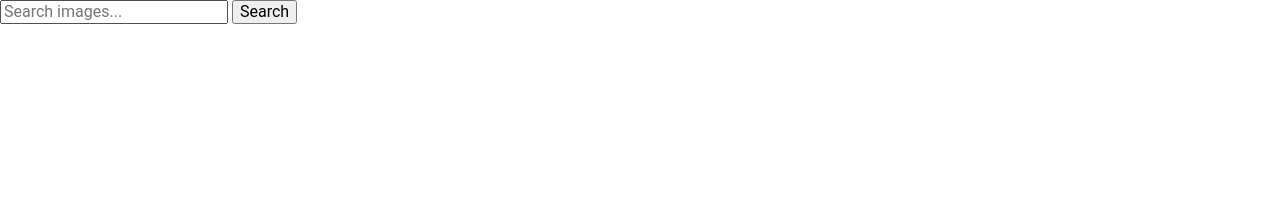
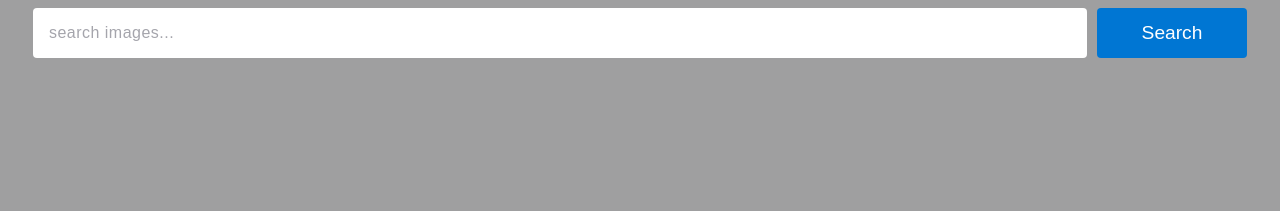
Before and after one commit to juliedevdes/goit-js-hw-13-image-finder, a website built with Parcel: page src/index.html in a window 1280 px wide. Built offline with nearby package versions, Linux system fonts and the light colour scheme.

Commit message:
added styles

```diff
--- a/src/handlebars/gallery.hbs
+++ b/src/handlebars/gallery.hbs
@@ -2,7 +2,7 @@
   {{#each this}}
     <li>
       <div class='photo-card'>
-        <img src={{webformatURL}} alt={{tags}} height='300' width='300' />
+        <img src={{webformatURL}} alt={{tags}} height='300' width='450' />
 
         <div class='stats'>
           <p class='stats-item'>
--- a/src/index.html
+++ b/src/index.html
@@ -3,7 +3,8 @@
   <head>
     <meta charset="UTF-8" />
     <meta name="viewport" content="width=device-width, initial-scale=1.0" />
-    <title>image-finder</title>
+    <title>image-finder</title
+
     <link
       rel="stylesheet"
       href="https://cdnjs.cloudflare.com/ajax/libs/modern-normalize/1.0.0/modern-normalize.min.css"
@@ -14,7 +15,13 @@
   </head>
   <body>
     <form class="search-form" id="search-form">
-      <input type="text" name="query" autocomplete="off" placeholder="Search images..." />
+      <input
+        class="input"
+        type="text"
+        name="query"
+        autocomplete="off"
+        placeholder="search images..."
+      />
       <button class="submit-btn">Search</button>
     </form>
     <div id="js-container" class="js-container"></div>
--- a/src/index.js
+++ b/src/index.js
@@ -5,15 +5,17 @@ import galleryTemplate from './handlebars/gallery.hbs';
 import refs from './js/references';
 import PixabayApi from './js/apiService';
 
-//code to render page
+//render-page code
 function createPage(imgs) {
   refs.container.insertAdjacentHTML('beforeend', galleryTemplate(imgs));
 }
 
+//for load-more btn
 const showLoadMoreBtn = function () {
   refs.loadMoreButton.classList.remove('visually-hidden');
 };
 
+//for scroll
 const scrollToNewImg = function () {
   refs.loadMoreButton.scrollIntoView({
     behavior: 'smooth',
@@ -21,7 +23,7 @@ const scrollToNewImg = function () {
   });
 };
 
-//creating new instance ✨
+//✨ creating new instance ✨
 const pixabayApi = new PixabayApi();
 
 //two function for events
@@ -33,7 +35,7 @@ const onSubmit = function (event) {
   pixabayApi.fetchImg().then(imgs => {
     createPage(imgs.hits);
   });
-  setTimeout(showLoadMoreBtn, 3000);
+  setTimeout(showLoadMoreBtn, 2000);
 };
 
 const onLoadMoreClick = function (event) {
@@ -44,6 +46,6 @@ const onLoadMoreClick = function (event) {
   setTimeout(scrollToNewImg, 500);
 };
 
-//and adding event listeners
+//event listeners, personally 👏
 refs.form.addEventListener('submit', onSubmit);
 refs.loadMoreButton.addEventListener('click', onLoadMoreClick);
--- a/src/sass/main.scss
+++ b/src/sass/main.scss
@@ -7,7 +7,10 @@ h6,
 p {
   margin: 0;
 }
-
+body {
+  font-family: 'Roboto', sans-serif;
+  background-color: #9f9fa0;
+}
 ul,
 ol {
   margin: 0;
@@ -17,14 +20,15 @@ ol {
 img {
   display: block;
   object-fit: cover;
+  border-radius: 4px;
 }
 li {
   list-style: none;
+  margin-bottom: 20px;
+  background-color: white;
+  border-radius: 4px;
 }
 
-body {
-  font-family: 'Roboto', sans-serif;
-}
 /*=======*/
 .visually-hidden {
   position: absolute !important;
@@ -40,15 +44,90 @@ body {
 /*=======*/
 ul {
   display: flex;
+  justify-content: space-around;
   flex-wrap: wrap;
 }
 
 .container {
-  margin: 0 auto;
   padding-left: 15px;
   padding-right: 15px;
 }
+/*====*/
+.submit-btn,
+.load-more-bth {
+  padding-top: 10px;
+  padding-bottom: 10px;
+  padding-right: 25px;
+  padding-left: 25px;
+  min-width: 150px;
+  min-height: 50px;
+  background: #0076d3;
+  color: #fefefe;
+  font-size: 1.2em;
+  border-radius: 4px;
+  text-align: center;
+  cursor: pointer;
+  border: none;
+  transition: background-color 250ms cubic-bezier(0.4, 0, 0.2, 1),
+    box-shadow 250ms cubic-bezier(0.4, 0, 0.2, 1);
+  &:hover {
+    background: #054a82;
+  }
+}
 
-#js-container:last-child {
-  background-color: green;
+.submit-btn {
+  margin-right: 25px;
 }
+.load-more-bth {
+  display: block;
+  margin: 0 auto;
+  margin-top: 50px;
+  margin-bottom: 50px;
+}
+
+.input {
+  width: 100%;
+  height: 50px;
+  border: 1px solid rgba(255, 255, 255, 0.3);
+  box-sizing: border-box;
+  border-radius: 4px;
+  background: #fff;
+  font-weight: 700;
+  color: rgb(99, 94, 94);
+  padding-left: 15px;
+  font-size: 16px;
+  line-height: 1.25;
+  letter-spacing: 0.03em;
+  margin-bottom: 50px;
+  margin-right: 10px;
+  margin-left: 25px;
+  &::placeholder {
+    font-weight: 500;
+    color: #a5a5ac;
+  }
+}
+
+.search-form {
+  display: flex;
+  justify-content: space-around;
+  align-items: flex-start;
+}
+
+.stats {
+  display: flex;
+}
+
+.material-icons {
+  width: 25px;
+  height: 25px;
+  margin-right: 10px;
+  padding: 5px;
+  text-align: center;
+}
+.stats-item {
+  color: rgb(99, 94, 94);
+  padding: 10px;
+  display: flex;
+  justify-content: space-around;
+  align-items: center;
+}
```
